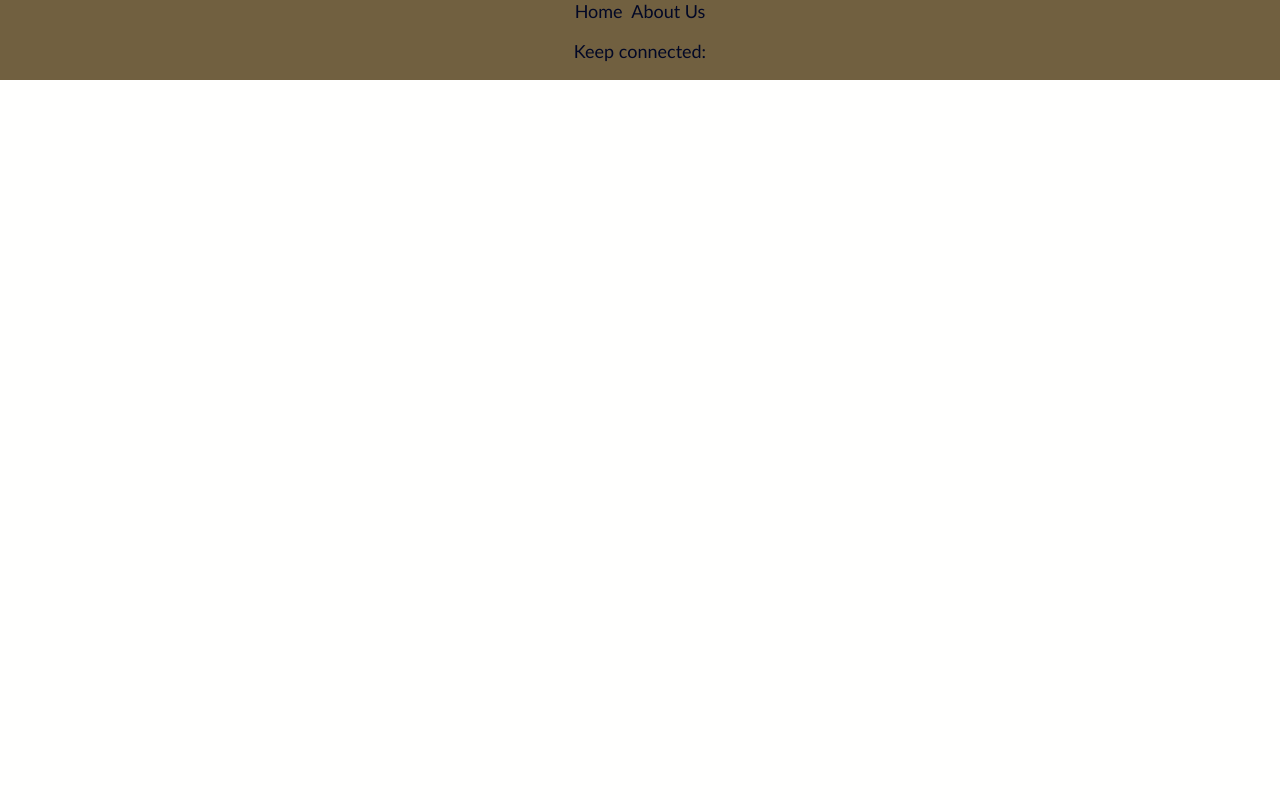
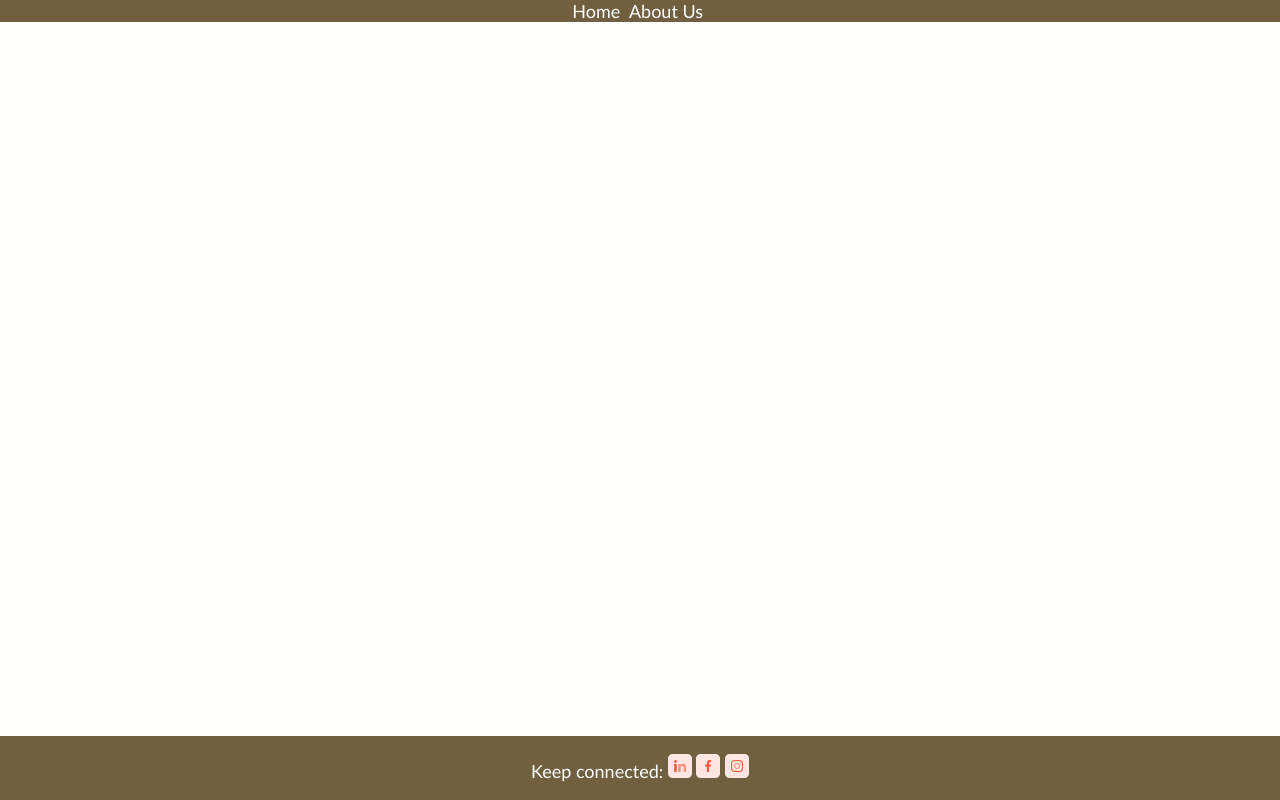
Before and after one commit to JiachZh/flaskblog, a Flask app: page / in a window 1280 px wide. Run offline with Flask 2, Linux system fonts and the light colour scheme; data that the repository does not hold is empty.

Commit message:
add socialmedia icons

```diff
--- a/blog/static/style.css
+++ b/blog/static/style.css
@@ -10,16 +10,14 @@ body {
   width: 100%;
   z-index: 99;
   top: 0;
-  color: #020826;
   font-size: 18px;
   text-align: center;
   background-color: #716040;
 }
-
 #navcontainer a:link,
 visited {
   text-decoration: none;
-  color: #020826;
+  color: #fffffe;
 }
 #navcontainer a:hover {
   color: #020826;
@@ -98,3 +96,13 @@ h2 {
   margin-top: 20px;
   width: 100%;
 }
+
+#footer {
+  background-color: #716040;
+  color: #fffffe;
+  position: fixed;
+  left: 0;
+  bottom: 0;
+  width: 100%;
+  text-align: center;
+}
--- a/blog/templates/layout.html
+++ b/blog/templates/layout.html
@@ -16,12 +16,16 @@
 
    <nav id="navcontainer" >
       <a href="{{url_for('home')}}">Home</a>&nbsp
-      <a href="{{url_for('about')}}">About Us</a>
+      <a href="{{url_for('about')}}">About Us</a>&nbsp
 
     <div id="content">{% block content %} {% endblock %}</div>
     </div>
     <div id="footer">
-      <p>Keep connected:</p>
+      <p>Keep connected:
+        <a href="https://www.linkedin.com"><img src="static/img/linkedin.png" alt="Linkedin"></a>
+        <a href="https://www.facebook.com"><img src="static/img/facebook.png" alt="Facebook"></a>
+        <a href="https://www.instagram.com/"><img src="static/img/instagram.png" alt="Instagram"></a>
+      </p>
     </div>
   </body>
 </html>
```
Also changed, not shown: blog/static/img/facebook.png (added), blog/static/img/instagram.png (added), blog/static/img/linkedin.png (added).
